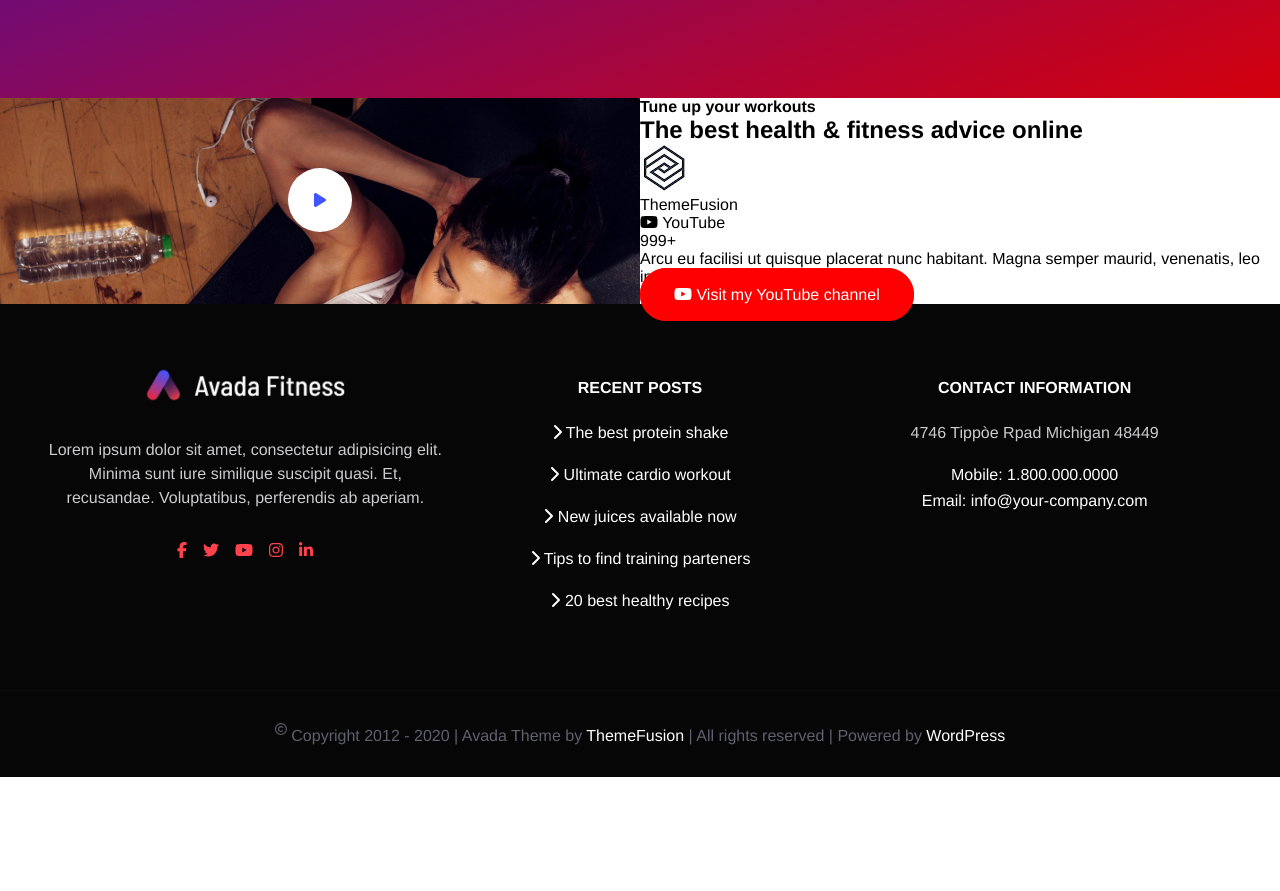
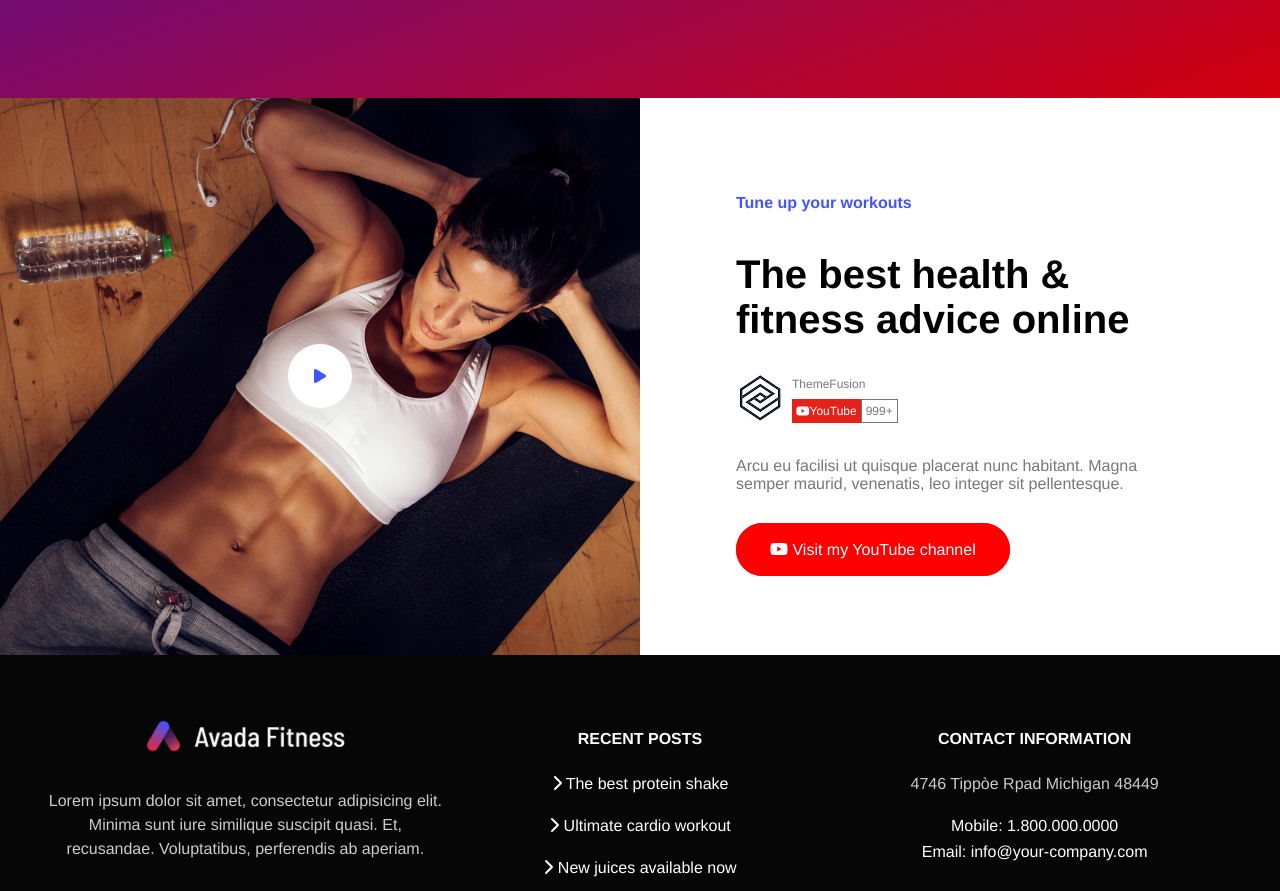
Before and after one commit to MirkOrlando/proj-html-vuejs, a Vue app: page / in a window 1280 px wide. Shown: the part 1265-2156 px from the top of the page. Before the commit the page ends 2042 px from the top, so only its background shows below. Built offline with nearby package versions, Linux system fonts and the light colour scheme.

Commit message:
fix css .videos.wrapper

```diff
--- a/src/App.vue
+++ b/src/App.vue
@@ -70,6 +70,7 @@
       </div>
       <!-- /.quote -->
       <section class="videos">
+        <!-- add .container-lg -->
         <div class="row">
           <div class="col-6">
             <div class="video">
@@ -84,6 +85,7 @@
                 <div class="pic">
                   <img src="@/assets/img/yt_channel_pic.jpg" alt="" />
                 </div>
+                <div class="dettails">
                   <div class="name">ThemeFusion</div>
                   <div class="badge">
                     <div class="brand">
@@ -91,10 +93,13 @@
                     </div>
                     <div class="subscribers">999+</div>
                   </div>
+                </div>
+              </div>
               <p class="text">
-                  Arcu eu facilisi ut quisque placerat nunc habitant. Magna
-                  semper maurid, venenatis, leo integer sit pellentesque.
+                Arcu eu facilisi ut quisque placerat nunc habitant. Magna semper
+                maurid, venenatis, leo integer sit pellentesque.
               </p>
+              <div class="action">
                 <a href="#" class="btn btn-alert">
                   <font-awesome-icon icon="fa-brands fa-youtube" /> Visit my
                   YouTube channel
@@ -260,5 +265,56 @@ export default {
     background-size: cover;
     background-repeat: no-repeat;
   }
+  .wrapper {
+    padding: 6rem;
+    h4 {
+      color: $primaryColor;
+      margin-bottom: 2.5rem;
+    }
+    h2 {
+      font-size: 2.5rem;
+      margin: 2rem 0;
+    }
+    .youtube-channel {
+      display: flex;
+      align-items: center;
+      gap: 0.5rem;
+      margin: 2rem 0;
+      color: $jumbo;
+      font-size: 0.75rem;
+      .pic {
+        &,
+        img {
+          border-radius: 50%;
+        }
+      }
+      .name {
+        margin-bottom: 0.5rem;
+      }
+      .badge {
+        display: flex;
+        .brand {
+          color: $lightestColor;
+          background-color: $youtubeBrandColor;
+        }
+        .subscribers {
+          border: 1px solid $jumbo;
+        }
+        .brand,
+        .subscribers {
+          display: flex;
+          align-items: center;
+          padding: 0.25rem;
+        }
+      }
+    }
+    .text {
+      color: $jumbo;
+      margin: 2rem 0;
+    }
+    .action {
+      margin-top: 3rem;
+    }
+  }
 }
 </style>
--- a/src/assets/scss/variables.scss
+++ b/src/assets/scss/variables.scss
@@ -8,6 +8,7 @@ $primaryColor: #4154fe;
 $new: #fff941;
 $alertColor: #FF0000;
 $liteAlertColor: #FF414B;
+$youtubeBrandColor: #E62117;
 @mixin button {
     color: $lightestColor;
     padding: 1rem 2rem;
```
Lines whose indentation alone changed are shown as unchanged.
